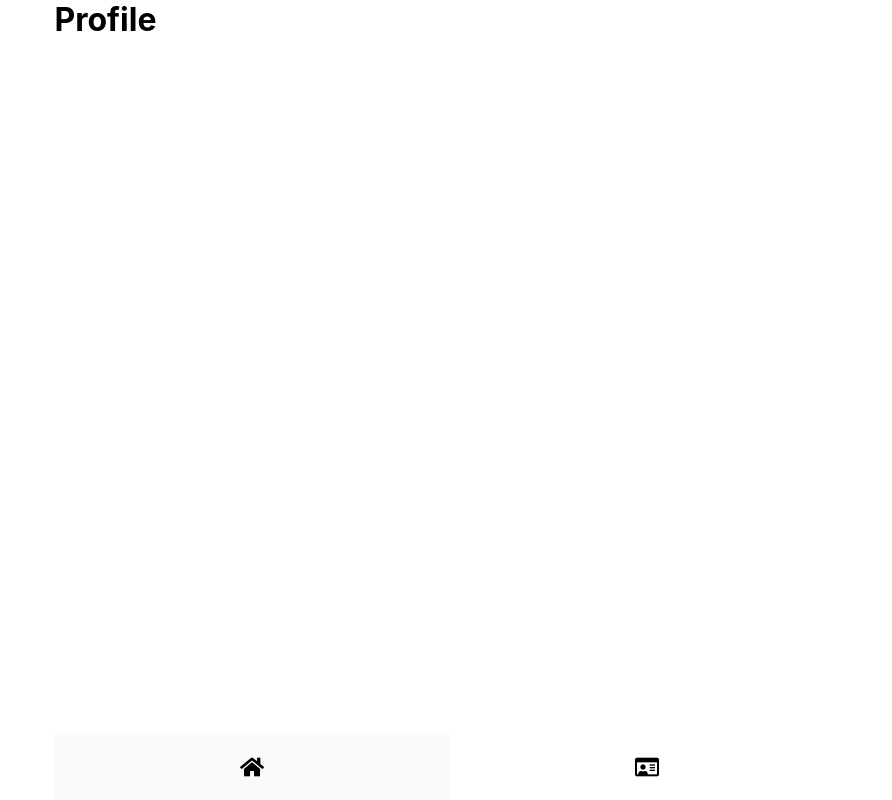
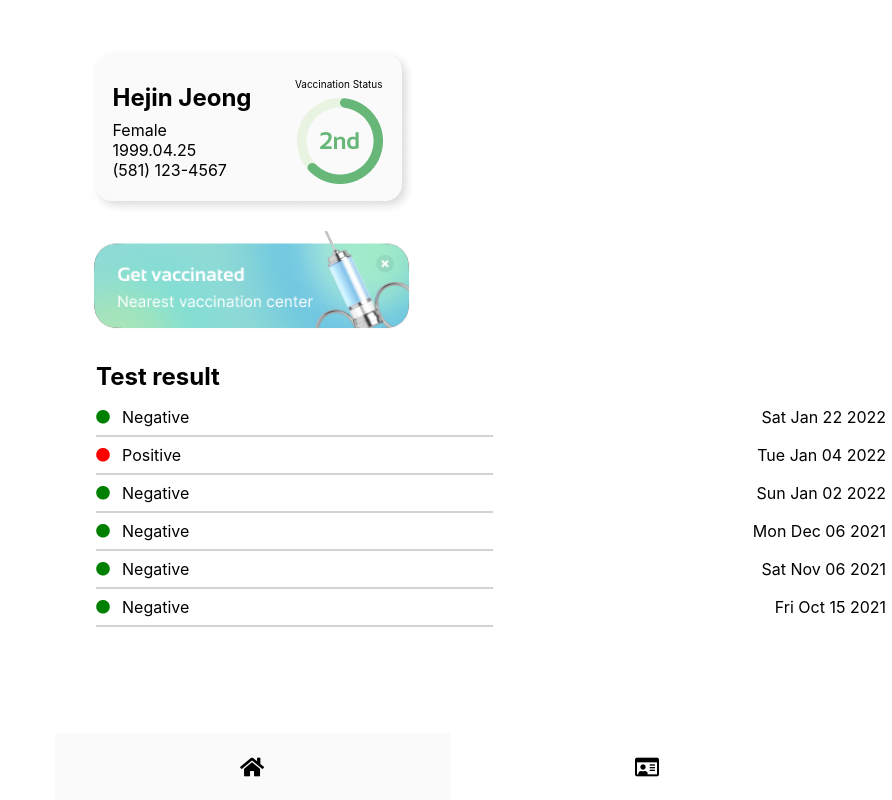
Before and after one commit to Dahejo/Quevac, a React (Create React App) app: page /profile in a window 1280 px wide. Shown: the whole page, without its empty margins (388-1280 px from the left). Built offline with nearby package versions, Linux system fonts and the light colour scheme.

Commit message:
profile page

```diff
--- a/src/App.css
+++ b/src/App.css
@@ -19,8 +19,55 @@ a {
     justify-content: space-evenly;
 }
 
+.align-center {
+    align-items: center;
+}
+
+.align-top {
+    align-items: flex-start;
+}
+
+.text-right {
+    text-align: right;
+}
+
 .black {
     color: black;
+}
+
+.green {
+    color: green;
+}
+
+.red {
+    color: red;
+}
+
+.font-s {
+    font-size: 10px;
+}
+
+.padding-top-16 {
+    padding-top: 16px;
+}
+
+.padding-top-32 {
+    padding-top: 32px;
+}
+.padding-top-48 {
+    padding-top: 48px;
+}
+
+.padding-left-12 {
+    padding-left: 12px;
+}
+
+.padding-left-24 {
+    padding-left: 24px;
+}
+
+.padding-bottom-8 {
+    padding-bottom: 8px;
 }
 
 @media screen and (max-width:960px) {
--- /dev/null
+++ b/src/components/TestCard.css
@@ -0,0 +1,9 @@
+.testcard-container {
+    display: flex;
+    padding-top: 8px;
+    padding-bottom: 8px;
+}
+
+.testcard-icon {
+    width: 14px;
+}
--- /dev/null
+++ b/src/components/TestCard.js
@@ -0,0 +1,38 @@
+import React from 'react';
+import "./TestCard.css";
+
+
+function TestCard ({result, place, date}) {
+
+    let positive;
+
+    if (result) {
+        positive = "Negative";
+    } else {
+        positive = "Positive";
+    }
+
+    return (
+        // <div className='event-card event-card-border event-card-width overflow-hidden' onClick={isPast ? () => window.location.href='/events/'+id : undefined }>
+        //     <div className='flex justify-center'>
+        //         <img src={photo} alt='event-photo' width="110%" />
+        //     </div>
+
+        //     <div>
+        //         <h6 className="margin-top-12px margin-left-12px margin-right-12px event-card-date-font">{place} | {date.toDateString()} {('0' + date.getHours()).slice(-2)}:{('0' + date.getMinutes()).slice(-2)}</h6>
+        //         <h3 className='margin-left-12px margin-bottom-12px margin-right-12px event-card-title-font'>{name}</h3>
+        //     </div>
+        // </div>
+        <div className='testcard-container'>
+            <div className='flex align-center'>
+                <i className={result ? "testcard-icon fas fa-circle fa-sm green" : "testcard-icon fas fa-circle fa-sm red"} ></i>
+                <p className='padding-left-12'>{positive}</p>
+            </div>
+            <div>
+                <p className='text-right'>{date}</p>
+            </div>
+        </div>
+    );
+}
+
+export default TestCard;
--- /dev/null
+++ b/src/components/TestInfo.js
@@ -0,0 +1,38 @@
+export const TestInfo = [
+    {
+        id : 1,
+        result: true,
+        place: "Ma Clinique Lebourneuf",
+        date: new Date(2022,0,22).toDateString()
+    },
+    {
+        id : 2,
+        result: false,
+        place: "Ma Clinique Lebourneuf",
+        date: new Date(2022,0,4).toDateString()
+    },
+    {
+        id : 3,
+        result: true,
+        place: "Ma Clinique Lebourneuf",
+        date: new Date(2022,0,2).toDateString()
+    },
+    {
+        id : 4,
+        result: true,
+        place: "Ma Clinique Lebourneuf",
+        date: new Date(2021,11,6).toDateString()
+    },
+    {
+        id : 5,
+        result: true,
+        place: "Ma Clinique Lebourneuf",
+        date: new Date(2021,10,6).toDateString()
+    },
+    {
+        id : 6,
+        result: true,
+        place: "Ma Clinique Lebourneuf",
+        date: new Date(2021,9,15).toDateString()
+    },
+];
--- a/src/pages/Profile.css
+++ b/src/pages/Profile.css
@@ -0,0 +1,33 @@
+.profile-status-container {
+    background-image: url("/public/resources/images/profile-status-card.png");
+    width: 327px;
+    height: 167px;
+    /* margin-left: 36px; */
+    /* background-color: #cccccc; */
+}
+
+.profile-status-text {
+    width: 130px;
+    display: flex;
+    align-items: flex-end;
+    margin-bottom: 125px;
+    margin-right: 37px;
+}
+
+.profile-getvc-banner-img {
+    width: 80%;
+    display: flex;
+    justify-content: center;
+}
+
+.profile-width-140 {
+    width: 140px;
+}
+
+.profile-width-312 {
+    width: 312px;
+}
+
+.profile-result-hr {
+    border: 0.5px solid lightgray;
+}
--- a/src/pages/Profile.js
+++ b/src/pages/Profile.js
@@ -1,11 +1,44 @@
 import React from "react";
 import './Profile.css';
+
+import { TestInfo } from '../components/TestInfo';
+import TestCard from '../components/TestCard';
 
 
 function Profile() {
     return (
-        <div>
-            <h1>Profile</h1>
+        <div className="padding-top-48">
+            <div className="flex profile-status-container">
+                <div className="profile-width-140 padding-left-24">
+                    <h2 className="padding-bottom-8"><strong>Hejin Jeong</strong></h2>
+                    <p>Female<br/>
+                    1999.04.25<br/>
+                    (581) 123-4567<br/></p>
+                </div>
+                <div className="profile-status-text">
+                    <p className="font-s text-right">Vaccination Status</p>
+                </div>
+            </div>
+            <div className="padding-top-16">
+                <img className="profile-getvc-banner-img" src="resources/images/banner-getvaccine.png" alt="get vaccinated" />
+            </div>
+            <div className="profile-width-312 padding-top-32">
+                <h2 className="padding-bottom-8">Test result</h2>
+                <div className="profile-width-312">
+                    {TestInfo.map((item, index) => {
+                        return(
+                            <div key={index}>
+                                {/* props: result, place, date*/}
+                                <TestCard
+                                result={item.result}
+                                place={item.place}
+                                date={item.date}/>
+                                <hr className="profile-result-hr"/>
+                            </div>
+                        )
+                    })}
+                </div>
+            </div>
         </div>
     )
 }
```
Also changed, not shown: public/resources/images/banner-getvaccine.png (added), public/resources/images/profile-status-card.png (added).
